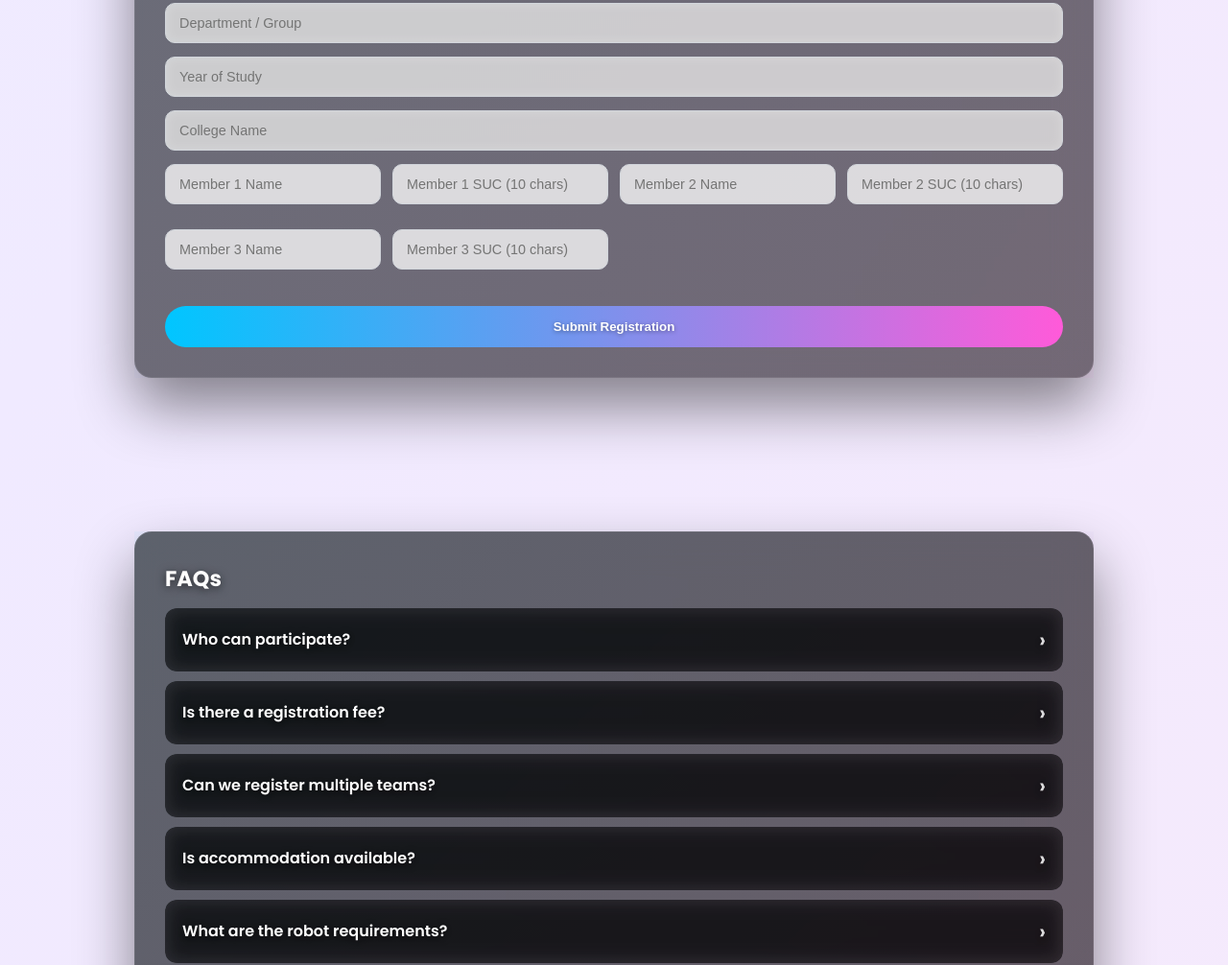
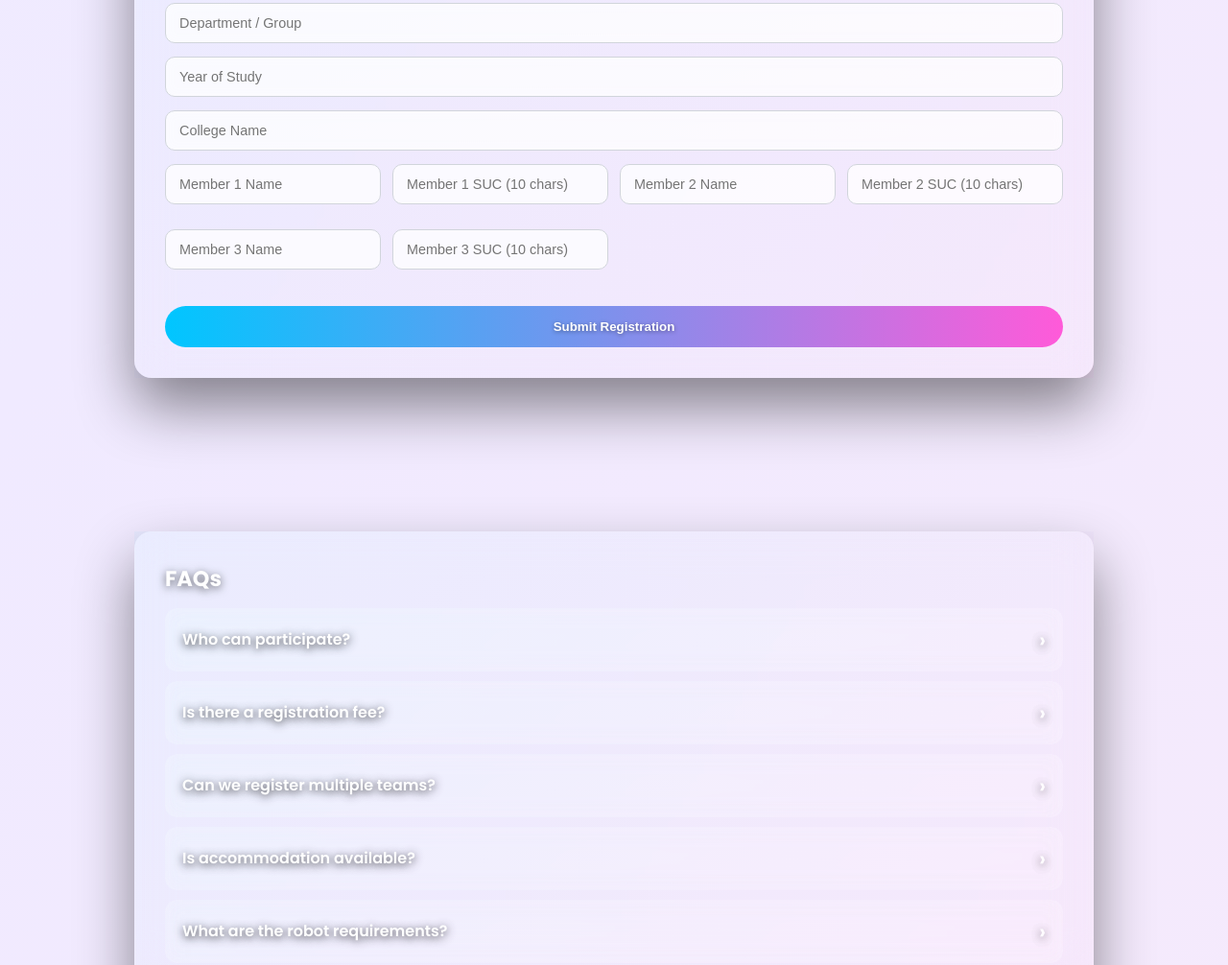
Before and after one commit to Girishgowrav/Robofest2k25, a plain HTML site: page index.html in a window 1280 px wide. Shown: the part 1794-2800 px from the top of the page at 96% size. Drawn offline with Linux system fonts and the light colour scheme.

Commit message:
Update style.css

```diff
--- a/style.css
+++ b/style.css
@@ -161,7 +161,7 @@ body {
   padding: 32px;
   border-radius: 18px;
   position: relative;
-  background: rgba(0, 0, 0, 0.55);
+  background: rgba(255,255,255,0.18);
   backdrop-filter: blur(18px);
   -webkit-backdrop-filter: blur(18px);
   box-shadow:
@@ -235,7 +235,7 @@ h1, h2, h3, h4 {
   display: flex;
   flex-direction: column;
   align-items: center;
-  background: rgba(0,0,0,0.65);
+  background: rgba(255,255,255,0.18);
   backdrop-filter: blur(22px);
   -webkit-backdrop-filter: blur(22px);
 }
@@ -375,7 +375,7 @@ form select:focus {
   cursor: pointer;
   font-weight: 600;
   color: #ffffff;
-  background: rgba(0,0,0,0.45);
+  background: rgba(255,255,255,0.18);
   backdrop-filter: blur(10px);
   border-radius: 10px;
   text-shadow: 0 2px 10px rgba(0,0,0,0.8);
@@ -403,7 +403,7 @@ form select:focus {
   padding: 0 18px;
   font-size: 0.95rem;
   color: rgba(255,255,255,0.9);
-  background: rgba(0,0,0,0.35);
+  background: rgba(255,255,255,0.18);
   border-radius: 0 0 10px 10px;
   text-shadow: 0 2px 10px rgba(0,0,0,0.7);
 }
@@ -414,7 +414,7 @@ form select:focus {
 }
 
 #faqs .card {
-  background: rgba(0,0,0,0.6);
+  background: rgba(255,255,255,0.18);
 }
 
 
```
